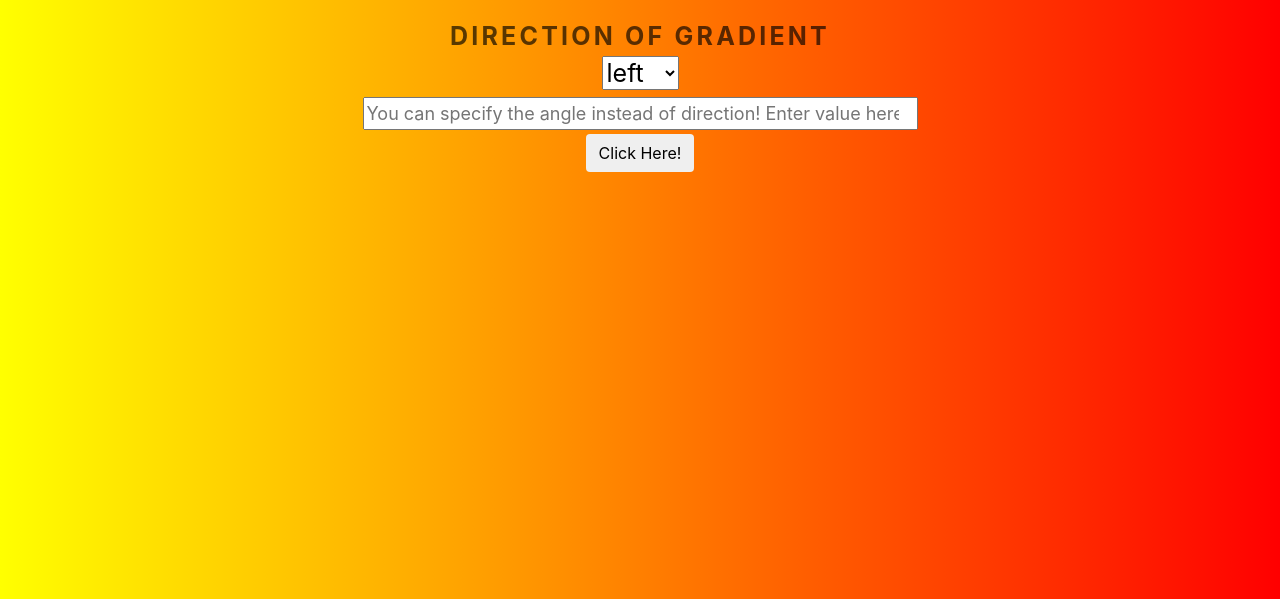
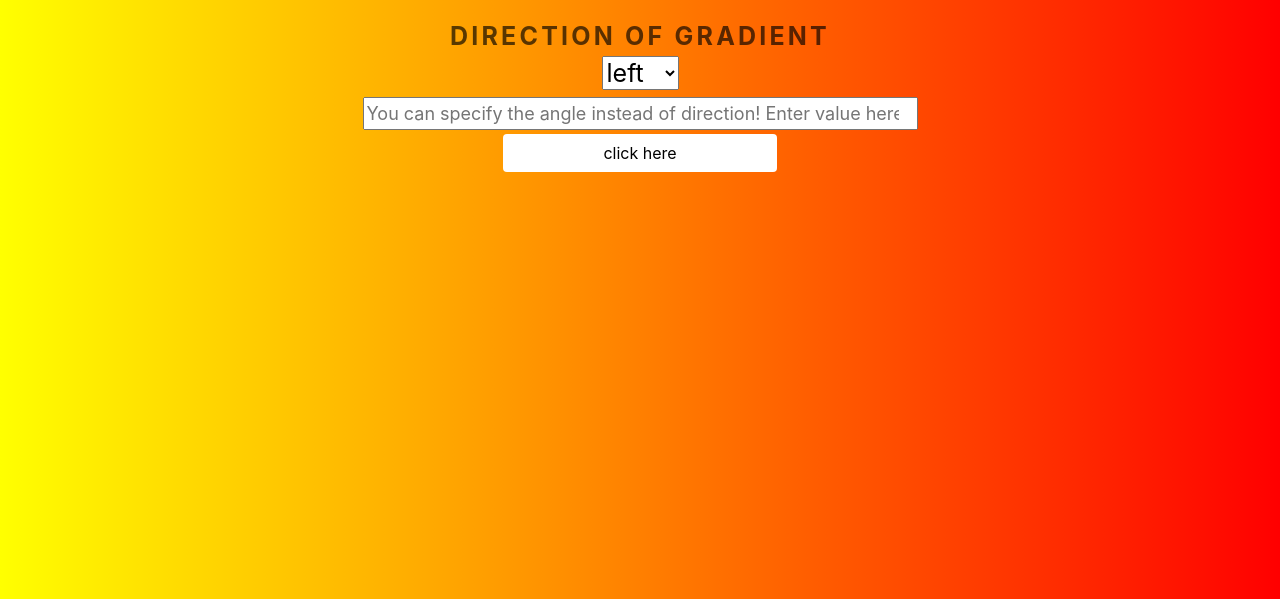
Before and after one commit to vedant2608/Color-Gradient-Creater, a plain HTML site: page index.html in a window 1280 px wide. Shown: the part 201-800 px from the top of the page. Drawn offline with nearby package versions, Linux system fonts and the light colour scheme.

Commit message:
Add files via upload

```diff
--- a/index.html
+++ b/index.html
@@ -29,7 +29,7 @@
             </select><br>
             <input placeholder="You can specify the angle instead of direction! Enter value here" type="number"
                 id="percent" style="width:50%;font-size:18px;text-align:center;" min="-360" max="360"> <br>
-            <button id="btn" class="btn btn-alert" value="click here" style="text-align:center;">Click Here!</button>
+            <input type="btn" id="btn" class="btn btn-alert" value="click here" style="text-align:center;">
         </p>
         <h3 id="copy"></h3>
     </div>
--- a/script.js
+++ b/script.js
@@ -102,7 +102,7 @@ function setBackgroundGradient() {
         str = arr.substring(arr.indexOf('(') + 1, arr.lastIndexOf(')'));
         final = str.split(/,(?![^(]*\))(?![^"']*["'](?:[^"']*["'][^"']*["'])*[^"']*$)/);
         changeFontColor(final);
-         document.getElementById('copy').innerHTML = body.style.background + ";";
+        document.getElementById('copy').innerHTML = body.style.background + ";";
     })
 
 
```
